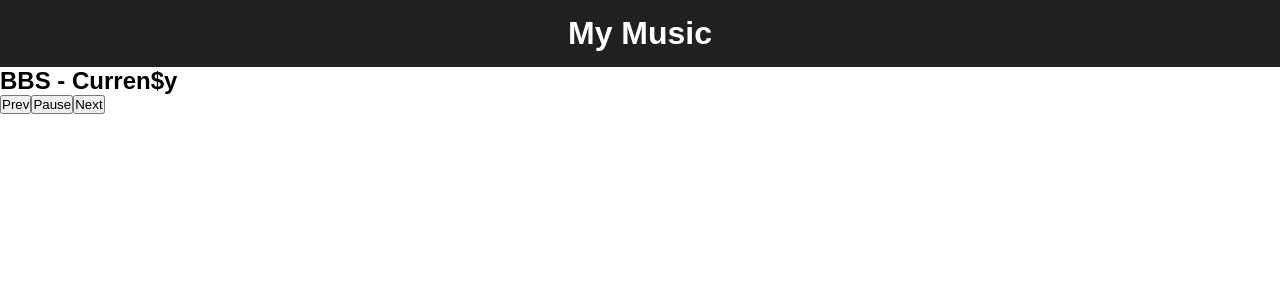
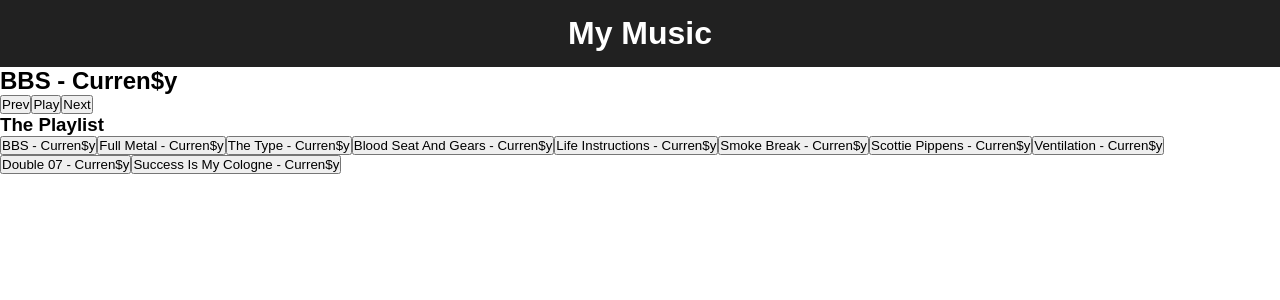
Before and after one commit to Philippe-F/playlist, a Vue app: page / in a window 1280 px wide. Shown: the top 300 px of the page. Built offline with nearby package versions, Linux system fonts and the light colour scheme.

Commit message:
Play / pause methods

```diff
--- a/src/App.vue
+++ b/src/App.vue
@@ -13,11 +13,18 @@
           <!-- "v-if" is a vue conditional used to conditionally render a block.
           The block will only be rendered if the directive’s expression returns
           a truthy value -->
-          <button class="prev" v-if="!isPlaying">Prev</button>
-          <button class="play" v-else>Play</button>
-          <button class="pause">Pause</button>
+          <button class="prev">Prev</button>
+          <button class="play" v-if="!isPlaying" @click="play">Play</button>
+          <button class="pause" v-else @click="pause">Pause</button>
           <button class="next">Next</button>
         </div>
+      </section>
+      <section class="playlist">
+        <h3>The Playlist</h3>
+        <button v-for="song in songs" :key="song.src" @click=play(song)
+        :class="(song.src == current.src) ? 'song playing' : 'song'">
+          {{song.title}} - {{song.artist}}
+        </button>
       </section>
     </main>
   </div>
@@ -81,12 +88,29 @@
           src: require('./assets/09_Double_07.mp3')
         },
         {
-          title: 'Success_Is_My_Cologne',
+          title: 'Success Is My Cologne',
           artist: 'Curren$y',
           src: require('./assets/10_Success_Is_My_Cologne.mp3')
         }
       ],
       player: new Audio()
+    }
+  },
+
+  methods: {
+    play(song) {
+      if (typeof song.src != 'undefined') {
+        this.current = song;
+
+        this.player.src = this.current.src;
+      }
+
+      this.player.play();
+      this.isPlaying = true;
+    },
+    pause() {
+      this.player.pause();
+      this.isPlaying = false;
     }
   },
   // This is a lifecycle method. As soon as the app gets created this method is run
```
